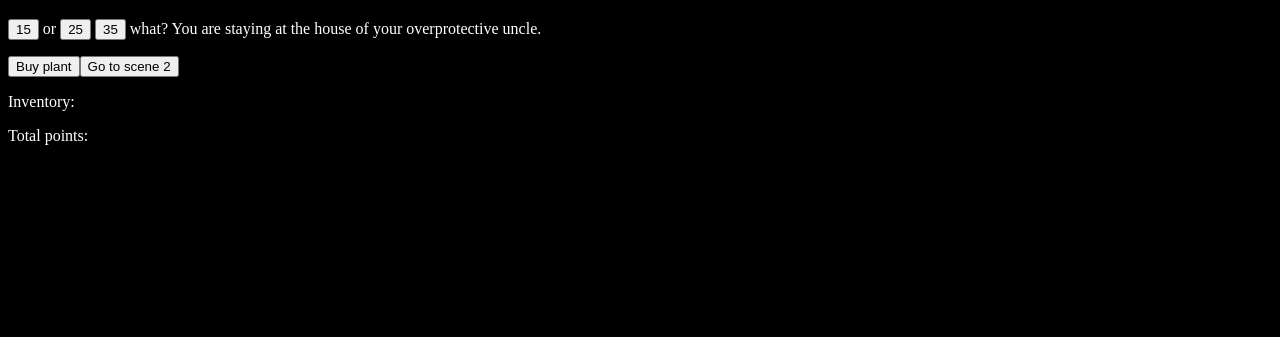
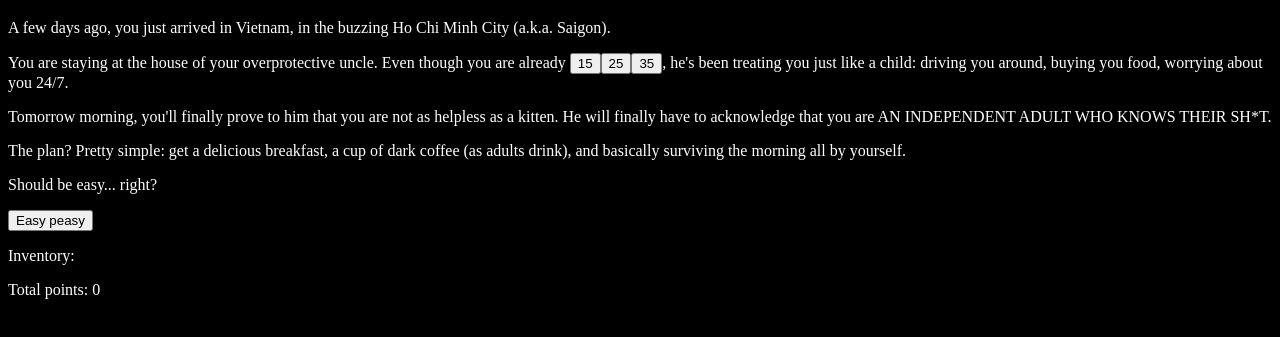
Before and after one commit to hgcl/text-adventure, a website with bundled scripts: page play.html in a window 1280 px wide. Shown: the part 61-398 px from the top of the page. Built offline with nearby package versions, Linux system fonts and the light colour scheme.

Commit message:
feat: add more scenes

```diff
--- a/main.js
+++ b/main.js
@@ -87,11 +87,10 @@ currChoicesEl.addEventListener("click", (e) => {
 newScene();
 
 /**
- * Specific stuff
+ * Scene-specific JS
  */
 
 // Choose player age
-
 const optionsEls = document.querySelectorAll(".options");
 optionsEls.forEach((option) =>
   option.addEventListener("click", (e) => {
--- a/modules/scenes.js
+++ b/modules/scenes.js
@@ -1,3 +1,36 @@
+/**
+ * Full descriptions
+ */
+
+export const descriptions = {
+  scene1: `A few days ago, you just arrived in Vietnam, in the buzzing Ho Chi Minh City (a.k.a. Saigon).
+
+You are staying at the house of your overprotective uncle. Even though you are already {{15}}{{25}}{{35}}, he's been treating you just like a child: driving you around, buying you food, worrying about you 24/7.
+
+Tomorrow morning, you'll finally prove to him that you are not as helpless as a kitten. He will finally have to acknowledge that you are AN INDEPENDENT ADULT WHO KNOWS THEIR SH\*T.
+
+The plan? Pretty simple: get a delicious breakfast, a cup of dark coffee (as adults drink), and basically surviving the morning all by yourself.
+
+Should be easy... right?`,
+  scene2: `As your uncle slowly shakes your hand, you are feeling ectatic. Eye in the eye, he finally acknowledges your adulthood. The day before, you actually didn't really believe that it was going to be so eas-...
+
+_...pidibideep pidibideep..._
+
+Uncle? What's happening? Wha-...
+
+Ugh, it's your damn alarm clock, and it's six in the morning. The day hasn't even started yet.
+
+What got into your head last night, that you decided to wake up at this unholy hour? You could easily sleep thirty minutes more and still easily impress your uncle.`,
+  scene3: `You slowly open your eyes, as you feel the warmth of the sun on your skin...
+
+Is it past 10am!? The famous noodle stall you wanted to go to has probably already closed.
+
+Your surprise plan "Bring Back a Super Delicious Breakfast From The Super Famous Stall To Impress Uncle" failed before it even had a chance. _Sigh_.
+
+Well, you might as well put on some clothes and try to find something else to eat.`,
+  scene4: `sidewalk stuff`,
+};
+
 /**
  * Scenes
  */
@@ -6,41 +39,59 @@ export const scenes = {
   // Scene 1: Introduction
   scene1: {
     location: "Uncle's house",
-    description: `{{15}} or {{25}} {{35}} what?\nYou are staying at the house of your overprotective uncle.`,
+    description: descriptions.scene1,
+    choices: [{ name: "Easy peasy", next: "scene2" }],
+  },
+  // Scene 2: Waking up
+  scene2: {
+    location: "Uncle's house",
+    description: descriptions.scene2,
     choices: [
       {
-        name: "Buy plant",
-        inventory: { name: "a plant", points: 2 },
-        next: "scene2",
+        name: "Snooze",
+        next: "scene3",
       },
-      { name: "Go to scene 2", points: 1, next: "scene2" },
+      { name: "Wake up, but ugh", points: 1, next: "scene4" },
     ],
   },
-  // Scene 2: Sidewalk
-  scene2: {
-    location: "Sidewalk",
-    description:
-      "You find an old key on a table and a window that is slightly ajar. What do you do?",
+  // Scene 3: Snooze
+  scene3: {
+    location: "Uncle's house",
+    description: descriptions.scene3,
     choices: [
       {
-        name: "Take the hat",
-        inventory: { name: "a hat", points: 3 },
-        next: "scene1",
+        name: "Get out",
+        next: "scene4",
       },
-      { name: "Go to scene 3", points: 2, next: "scene3" },
     ],
   },
-  // Scene 3: XXX
-  scene3: {
-    location: "XXX",
-    description: "Some other description here.",
+  // Scene 4: Sidewalk
+  scene4: {
+    location: "Sidewalk",
+    description: descriptions.scene4,
     choices: [
       {
-        name: "Give item",
-        emptyInventory: true,
-        next: "scene1",
+        name: "Action",
+        next: "scene5",
       },
-      { name: "Go to scene 1", points: 3, next: "scene1" },
     ],
   },
+  // EXAMPLE SCENE
+  // scene3: {
+  //   location: "XXX",
+  //   description: descriptions.scene3,
+  //   choices: [
+  //     {
+  //       name: "Give item",
+  //       emptyInventory: true,
+  //       next: "scene1",
+  //     },
+  //     {
+  //       name: "Go to scene 1",
+  //       inventory: { name: "a hat", points: 3 },
+  //       points: 3,
+  //       next: "scene1",
+  //     },
+  //   ],
+  // },
 };
--- a/play.html
+++ b/play.html
@@ -16,7 +16,7 @@
     <div id="curr-description"></div>
     <div id="curr-choices"></div>
     <p>Inventory: <span id="inventory"></span></p>
-    <p>Total points: <span id="points"></span></p>
+    <p>Total points: <span id="points">0</span></p>
     <noscript>You need to enable JavaScript to run this game.</noscript>
     <script type="module" src="main.js"></script>
   </body>
```
Also changed, not shown: README.md.
